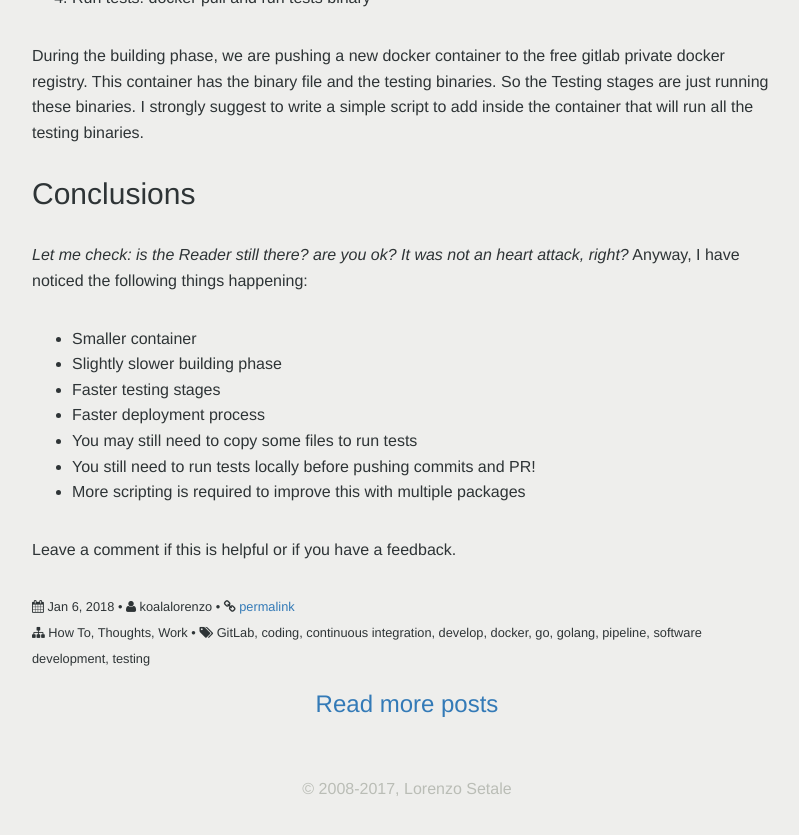
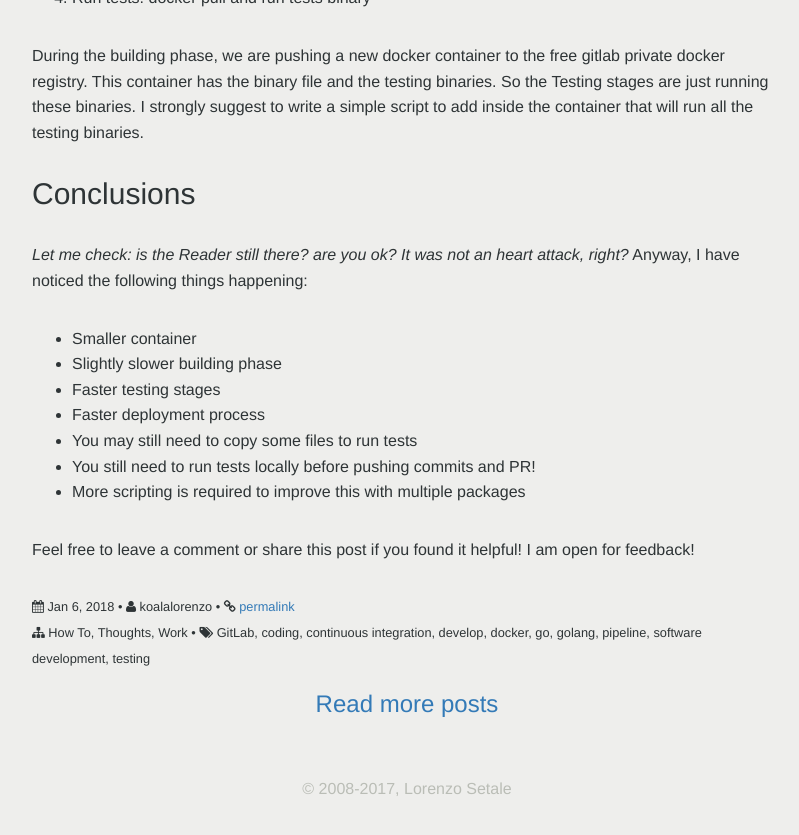
Before and after one commit to koalalorenzo/blog.setale.me, a Jekyll site: the page built from _posts/2018-01-07-Go-Tests-multistage-docker-builds-pipeline.markdown, in a window 1280 px wide and 900 px high, scrolled down 3818 px. Shown: the top 835 px of the window, without its empty margins (233-1032 px from the left). Built offline with Jekyll 4.4.1, drawn with Linux system fonts in a browser that asks for light colours; comment, search, counter and statistics services are not loaded.

Commit message:
Share me!

```diff
--- a/_posts/2018-01-07-Go-Tests-multistage-docker-builds-pipeline.markdown
+++ b/_posts/2018-01-07-Go-Tests-multistage-docker-builds-pipeline.markdown
@@ -177,4 +177,5 @@ attack, right?* Anyway, I have noticed the following things happening:
 * You still need to run tests locally before pushing commits and PR!
 * More scripting is required to improve this with multiple packages
 
-Leave a comment if this is helpful or if you have a feedback.
+Feel free to leave a comment or share this post if you found it helpful! I am
+open for feedback!
```
